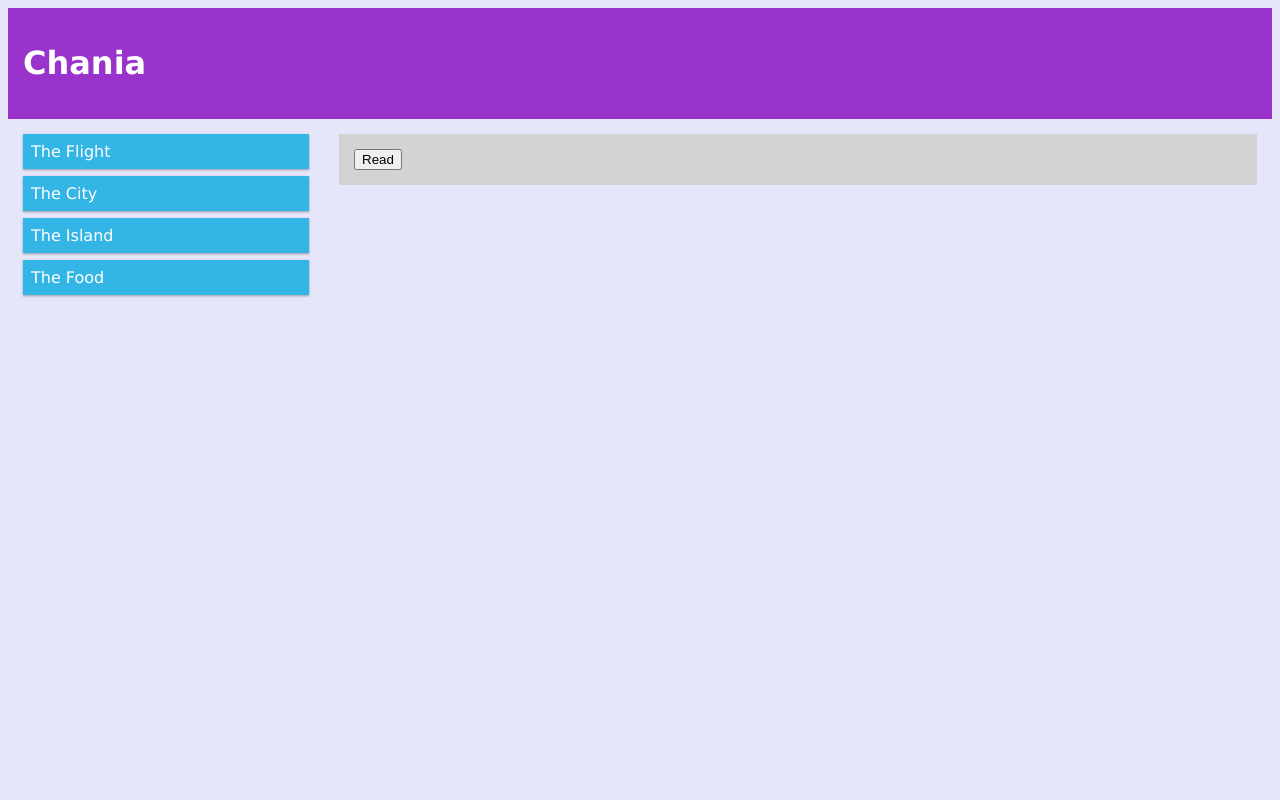
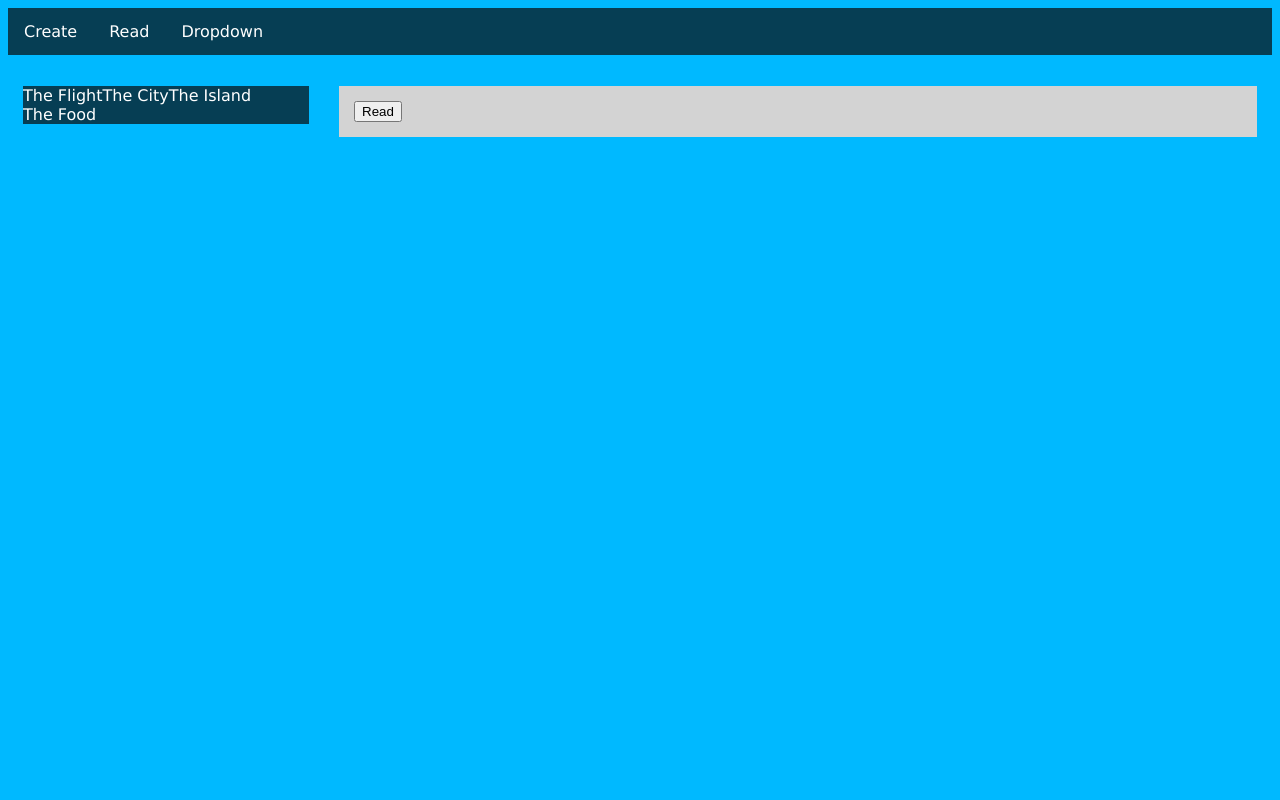
Before and after one commit to levibroekhuizenl/flexzipper, a PHP site: page /view/products.php in a window 1280 px wide. Run offline with PHP 8.4, Linux system fonts and the light colour scheme; some libraries are stand-ins or nearby versions.

Commit message:
frontend

```diff
--- a/model/ProductsLogic.php
+++ b/model/ProductsLogic.php
@@ -46,7 +46,7 @@
 
         public function deleteProduct($id){
             try {
-                $sql = "DELETE FROM products WHERE product_id='$id' ";
+                $sql = "DELETE FROM services WHERE service_id='$id' ";
                 $res = $this->DataHandler->deleteData($sql);
                 return "verwijderd";
                 // return$results;
--- a/view/assets/style.css
+++ b/view/assets/style.css
@@ -1,5 +1,11 @@
 * {
   box-sizing: border-box;
+}
+
+body {
+  font-family: verdana;
+  background-color: #00B9FF;
+  color: white;
 }
 
 .row::after {
@@ -26,46 +32,134 @@
 .col-11 {width: 91.66%;}
 .col-12 {width: 100%;}
 
-html {
-  font-family: "Lucida Sans", sans-serif;
-}
-
-#spinner {
-  display: none;
-}
-
-.header {
-  background-color: #9933cc;
-  color: #ffffff;
-  padding: 15px;
-}
-
-.menu ul {
+ul {
   list-style-type: none;
   margin: 0;
   padding: 0;
+  overflow: hidden;
+  background-color: #063E54;
 }
 
-.menu li {
-  padding: 8px;
-  margin-bottom: 7px;
-  background-color: #33b5e5;
-  color: #ffffff;
-  box-shadow: 0 1px 3px rgba(0,0,0,0.12), 0 1px 2px rgba(0,0,0,0.24);
+li {
+  float: left;
 }
 
-.menu li:hover {
-  background-color: #0099cc;
+li a, .dropbtn {
+  display: inline-block;
+  color: white;
+  text-align: center;
+  padding: 14px 16px;
+  text-decoration: none;
 }
 
-@media screen and (min-width: 400px) {
-  body {
-    background-color: lightgreen;
+li a:hover, .dropdown:hover .dropbtn {
+  background-color: red;
+}
+
+li.dropdown {
+  display: inline-block;
+}
+
+.dropdown-content {
+  display: none;
+  position: absolute;
+  background-color: #f9f9f9;
+  min-width: 160px;
+  box-shadow: 0px 8px 16px 0px rgba(0,0,0,0.2);
+  z-index: 1;
+}
+
+.dropdown-content a {
+  color: black;
+  padding: 12px 16px;
+  text-decoration: none;
+  display: block;
+  text-align: left;
+}
+
+.dropdown-content a:hover {background-color: #f1f1f1;}
+
+.dropdown:hover .dropdown-content {
+  display: block;
+}
+
+.blue {
+  background-color: #063E54;
+}
+
+.center {
+  text-align: center;
+  left: 0;
+  right: 0;
+
+  margin: auto;
+}
+
+.right {
+  text-align: right;
+}
+
+input[type=text], select, textarea {
+  width: 100%;
+  padding: 12px;
+  border: 1px solid #ccc;
+  border-radius: 4px;
+  resize: vertical;
+}
+
+label {
+  padding: 12px 12px 12px 0;
+  display: inline-block;
+}
+
+input[type=submit] {
+  background-color: #4CAF50;
+  color: white;
+  padding: 12px 20px;
+  border: none;
+  border-radius: 4px;
+  cursor: pointer;
+  float: right;
+}
+
+input[type=submit]:hover {
+  background-color: #45a049;
+}
+
+.container {
+  border-radius: 5px;
+  background-color: #f2f2f2;
+  padding: 20px;
+}
+
+.col-25 {
+  float: left;
+  width: 25%;
+  margin-top: 6px;
+}
+
+.col-75 {
+  float: left;
+  width: 75%;
+  margin-top: 6px;
+}
+
+/* Clear floats after the columns */
+.row:after {
+  content: "";
+  display: table;
+  clear: both;
+}
+
+.left {
+  text-align: left;
+  margin: auto;
+}
+
+/* Responsive layout - when the screen is less than 600px wide, make the two columns stack on top of each other instead of next to each other */
+@media screen and (max-width: 600px) {
+  .col-25, .col-75, input[type=submit] {
+    width: 100%;
+    margin-top: 0;
   }
 }
-
-@media screen and (min-width: 800px) {
-  body {
-    background-color: lavender;
-  }
-}
--- a/view/header.php
+++ b/view/header.php
@@ -12,9 +12,20 @@
 </head>
 <body>
 <div class="header">
-  <h1>
-    <img id='spinner' src='spinner.gif'>
-  Chania</h1>
-</div>
+  <form method='post' id='theform' name='handleData'>
+  <ul>
+      <li id='button' type='button' name='todo' value='create' onClick="loadPage('controller/productsController.php?todo=createform', sendToContent);"><a>Create</a></li>
+      <li type='button' name='todo' value='read' onClick="loadPage('controller/productsController.php?todo=read', sendToContent);"><a>Read</a></li>
+
+  <li class="dropdown">
+    <a href="javascript:void(0)" class="dropbtn">Dropdown</a>
+    <div class="dropdown-content">
+      <a href="#">Link 1</a>
+      <a href="#">Link 2</a>
+      <a href="#">Link 3</a>
+    </div>
+  </li>
+</ul>
+</form>
 </body>
 </html>
--- a/view/read.php
+++ b/view/read.php
@@ -1,3 +1,5 @@
+
+<div class='blue'>
 <?php
 if(isset($products)){
 	echo ($products);
@@ -5,3 +7,4 @@ if(isset($products)){
 
 }
 ?>
+</div>
```
Also changed, not shown: index.php (+5 -25 lines), view/create.php (+6 -5 lines), img/logo.png (added).
